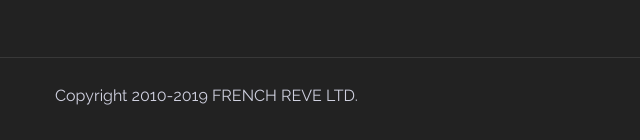
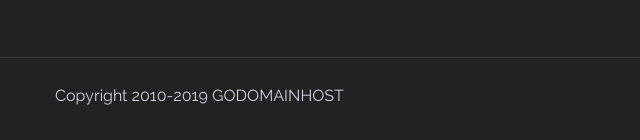
Before and after one commit to godomain/host, a plain HTML site: page client.html in a window 1280 px wide. Shown: the part 1610-1750 px from the top of the page, 0-640 px from the left. Drawn offline with Linux system fonts and the light colour scheme; files whose address does not match are found by name.

Commit message:
Update client.html

```diff
--- a/client.html
+++ b/client.html
@@ -220,7 +220,7 @@
                     <div class="container no-padding-sm">
                         <div class="row">
                             <div class="col-lg-6 col-xs-12 text-center text-lg-left">
-                                <div class="copyrigh">Copyright 2010-2019 FRENCH REVE LTD.</div>
+                                <div class="copyrigh">Copyright 2010-2019 GODOMAINHOST</div>
                             </div>
                             <div class="col-lg-6 col-xs-12">
                                 <ul class="footer-menu">
```
